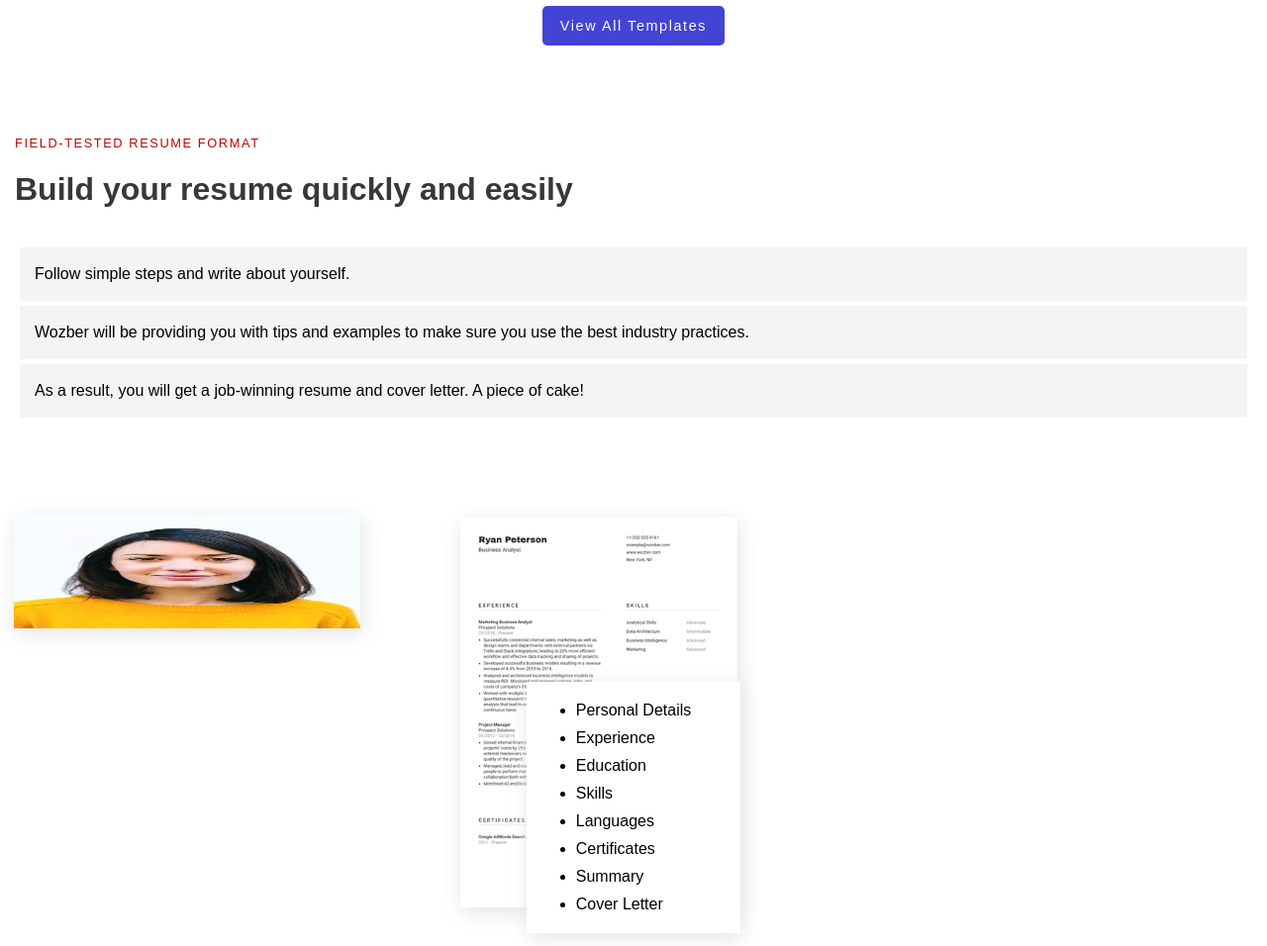
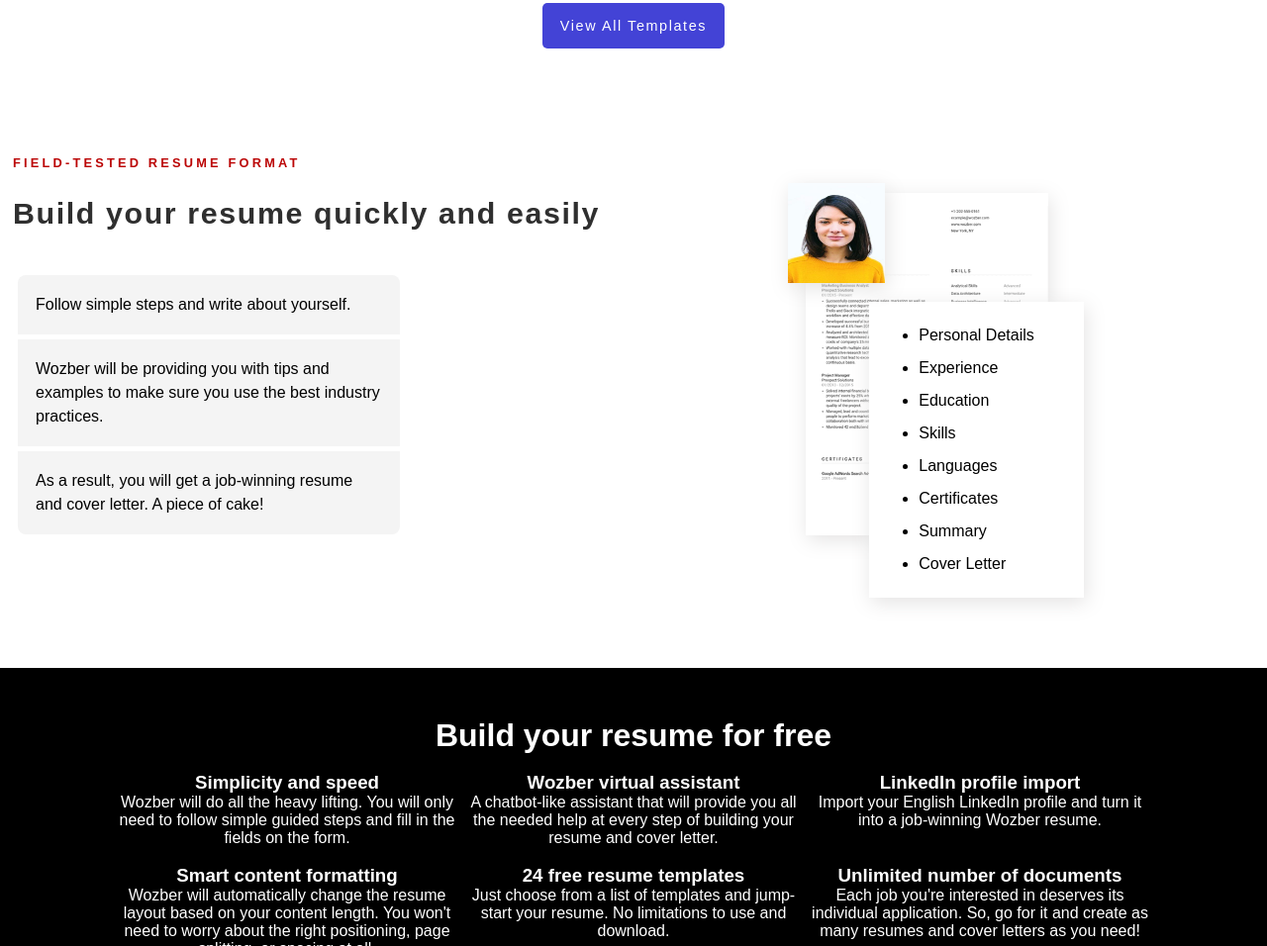
Before and after one commit to Yusufdavid411/wozber, a plain HTML site: page index.html in a window 1280 px wide. Shown: the part 3027-3983 px from the top of the page at 99% size. Drawn offline with nearby package versions, Linux system fonts and the light colour scheme.

Commit message:
images solved

```diff
--- a/index.html
+++ b/index.html
@@ -366,7 +366,7 @@
             <!-- container6 ....................... -->
             <div class="container6" id="container6">
 
-                <div>
+                <div class="blackbg">
 
                     <h1>Build your resume for free</h1>
                     <div class="resumes">
@@ -383,43 +383,43 @@
                             <p>A chatbot-like assistant that will provide you all the needed help at every step of building your resume and cover letter.</p>
                         </div>
 
-                        <div class="resume">
+                        <div class="resume3">
                             <img src="" alt="">
                             <h3>LinkedIn profile import</h3>
                             <p>Import your English LinkedIn profile and turn it into a job-winning Wozber resume.</p>
                         </div>
 
-                        <div>
+                        <div class="resume4">
                             <img src="" alt="">
                             <h3>Smart content formatting</h3>
                             <p>Wozber will automatically change the resume layout based on your content length. You won't need to worry about the right positioning, page splitting, or spacing at all.</p>
                         </div>
 
-                        <div>
+                        <div class="resume5">
                             <img src="" alt="">
                             <h3>24 free resume templates</h3>
                             <p>Just choose from a list of templates and jump-start your resume. No limitations to use and download.</p>
                         </div>
 
-                        <div>
+                        <div class="resume6">
                             <img src="" alt="">
                             <h3>Unlimited number of documents</h3>
                             <p>Each job you're interested in deserves its individual application. So, go for it and create as many resumes and cover letters as you need!</p>
                         </div>
 
-                        <div>
+                        <div class="resume7">
                             <img src="" alt="">
                             <h3>Multilingual templates</h3>
                             <p>Instantly change resume headings, dates and skill ratings by picking one of the following supported languages: Bulgarian, Danish, Dutch, English (GB), English (US), Finnish, French, German, Indonesian, Italian, Lithuanian, Malay, Norwegian, Polish, Portuguese, Russian, Spanish, Swedish, Turkish, Ukrainian.</p>
                         </div>
 
-                        <div>
+                        <div class="resume8">
                             <img src="" alt="">
                             <h3>Document version management</h3>
                             <p>If you choose to create a free account, you can securely store your job applications on our server for future use, to effortlessly manage your resume versions for different companies and job positions. This way you can edit, delete, duplicate, or download them as you like.</p>
                         </div>
 
-                        <div>
+                        <div class="resume9">
                             <img src="" alt="">
                             <h3>High-quality PDF output</h3>
                             <p>Wozber makes sure that your resume and cover letter look great as a downloaded PDF.</p>
--- a/style.css
+++ b/style.css
@@ -435,7 +435,7 @@ html {
 }
 
 .container4 .mobile_btn {
-  margin: 65px 0;
+  margin: 65px 0 40px;
   text-align: center;
 }
 
@@ -443,7 +443,7 @@ html {
   font-size: .9rem;
   color: white;
   text-decoration: none;
-  padding: 12px 18px;
+  padding: 15px 18px;
   background: rgb(67, 67, 214);
   border-radius: 5px;
   letter-spacing: .1rem;
@@ -454,32 +454,52 @@ html {
 /* container5 ..................... */
 
 .container5 {
-  margin: 30px 15px;
+  margin: 30px 13px 100px;
+}
+
+.container5 .build {
+  display: flex;
+  flex-wrap: wrap;
 }
 
 .container5 .build1 span {
   color: rgb(187, 4, 4);
   font-size: .8rem;
-  letter-spacing: .1rem;
+  letter-spacing: .2rem;
+  font-weight: 700;
 }
 
 .container5 .build1 .header {
-  margin: 100px auto 0;
+  margin: 80px auto 40px;
 }
 
 .container5 .build1 h1 {
-  font-size: 2rem;
+  font-size: 1.9rem;
   margin: 20px auto 40px;
-  color: rgb(56, 56, 56);
+  color: rgb(47, 47, 47);
+  line-height: 1.5;
+  font-weight: 600;
+  letter-spacing: .1rem;
 }
 
 
 .container5 .build1 .messages p {
-  padding: 15px;
+  padding: 18px;
   background-color: #f4f4f4;
   margin: 5px;
   font-size: 1rem;
   line-height: 1.5rem;
+  max-width:350px;
+}
+
+.container5 .build1 .messages .p1 {
+  border-top-right-radius: 8px;
+  border-top-left-radius: 8px;
+}
+
+.container5 .build1 .messages .p3 {
+  border-bottom-right-radius: 8px;
+  border-bottom-left-radius: 8px;
 }
 
 .container5 .build2 {
@@ -493,7 +513,9 @@ html {
   display: flex;
   justify-content: center;
   align-items: center;
+  text-align: center;
   position: relative;
+  width: fit-content;
 }
 
 .container5 .images_center{
@@ -501,6 +523,7 @@ html {
   max-width: 350px;
   align-items: center;
   justify-content: center;
+  width: fit-content;
 }
 
 .container5 .build2 .images {
@@ -509,8 +532,8 @@ html {
 
 
 .container5 .build2 img[src="img/2-xlg-x1(1).png"] {
-  width: 80%;
-  height: 50%;
+  width: 70%;
+  height: 20%;
   filter: drop-shadow(2px 5px 10px rgb(228, 227, 227));
 }
 
@@ -519,13 +542,17 @@ html {
   height: 29%;
   position: absolute;
   z-index: 1;
-  top: -2px;
+  top: -10px;
   left: -1px;
+  margin-left: 10%;
   filter: drop-shadow(2px 5px 10px rgb(228, 227, 227));
 }
 
 .container5 .build2 .list {
-  margin: 190px 0 0 0 ;
+  margin: 250px 0 80px 100px;
+  width: fit-content;
+  justify-content: right;
+  text-align: left;
   position: absolute;
   padding: 10px 20px;
   background: white;
@@ -533,8 +560,8 @@ html {
 }
 
 .container5 .build2 .list li {
-  margin: 10px 30px;
-  right: 100px;
+  margin: 15px 30px;
+  text-wrap: nowrap;
 }
 
 
@@ -543,10 +570,39 @@ html {
 
 
 .container6 {
-  margin: 30px 15px;
+  margin: 100px 0 10px;
 }
 
-.container6
+.container6 .blackbg {
+  background: black;
+  color: white;
+  padding: 20px 10px;
+}
+
+.container6 h1 {
+  margin: 30px 0 0 0;
+  text-align: center;
+}
+
+.container6 .resumes {
+  display: flex;
+  flex-wrap: wrap;
+  text-align: center;
+  justify-content: center;
+}
+
+.container6 .resumes div {
+  width: 350px;
+  max-width: 500px;
+}
+
+.container6 .resumes
+
+
+
+
+
+
 
 
 
```
